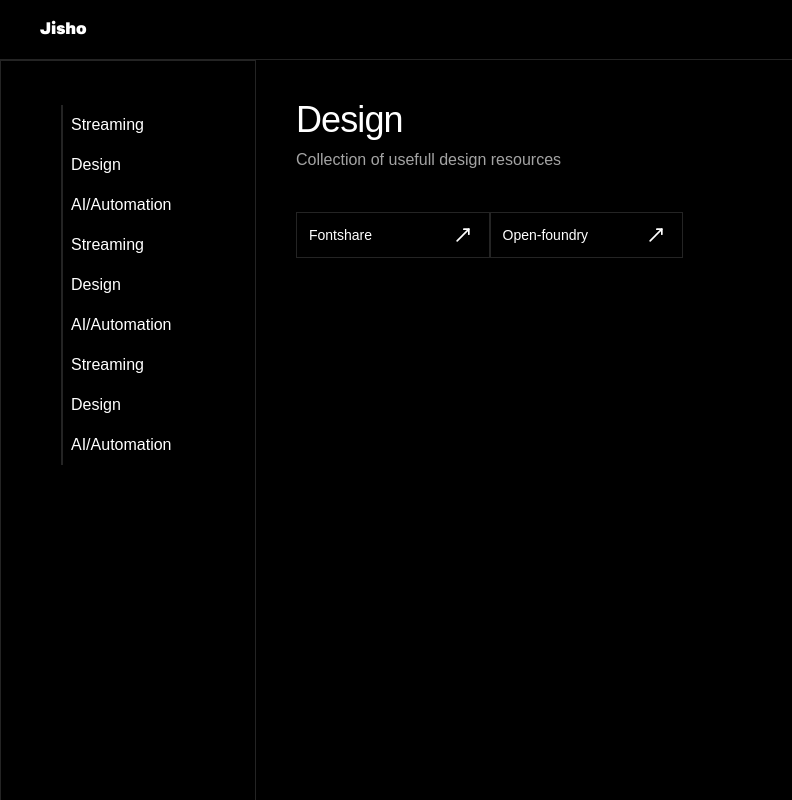
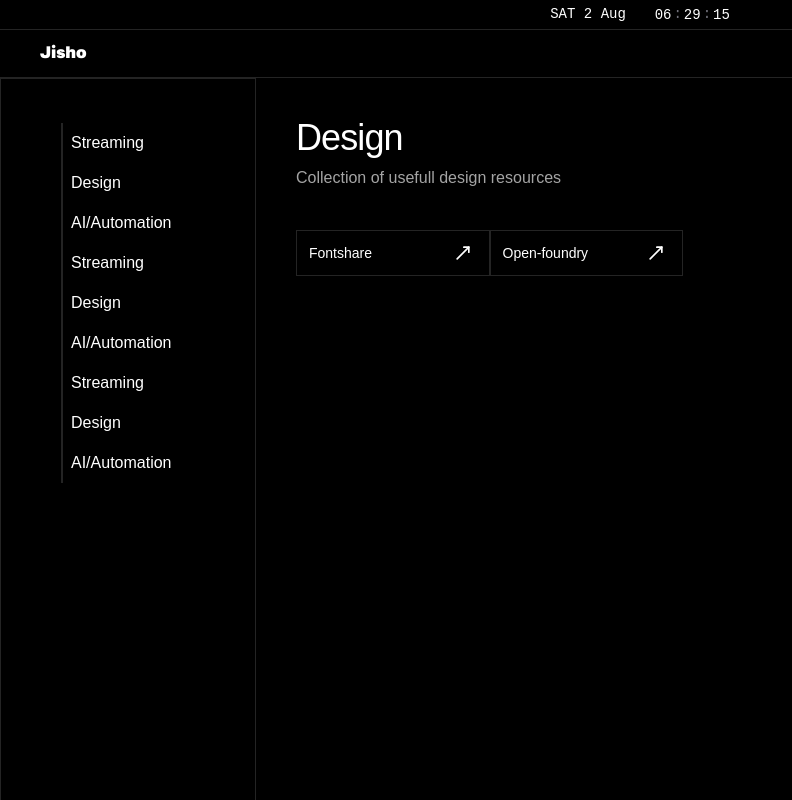
Before and after one commit to Yash0z/Jisho, a Next.js app: page /collectables/design in a window 1280 px wide. Shown: the whole page, without its empty margins (0-792 px from the left). Built offline with nearby package versions, Linux system fonts and the light colour scheme; a web font is replaced by a local one.

Commit message:
Date/time

```diff
--- a/app/layout.tsx
+++ b/app/layout.tsx
@@ -2,6 +2,7 @@ import type { Metadata } from "next";
 import "./globals.css";
 import localFont from "next/font/local";
 import Link from "next/link";
+import { State } from "@/components/State";
 
 const nacelle = localFont({
 	src: "../public/fonts/Nacelle-Regular.woff2",
@@ -28,7 +29,10 @@ export default function RootLayout({
 			<body
 				className={`${nacelle.variable} ${display.variable} antialiased relative w-screen h-screen font-nacelle no-scrollbar`}
 			>
-				<div className='sticky  top-0 z-50 bg-background w-full px-10 h-15 border-b flex items-center'>
+				<div className='border-b p-1'>
+					<State />
+				</div>
+				<div className='sticky top-0 z-50 bg-background w-full px-10 h-12 border-b flex items-center'>
 					<Link href='/' className='font-display'>
 						Jisho
 					</Link>
--- /dev/null
+++ b/components/State.tsx
@@ -0,0 +1,57 @@
+"use client";
+import { useEffect, useState } from "react";
+import { SlidingNumber } from "./motion-primitives/sliding-number";
+
+const WEEKDAYS = ["SUN", "MON", "TUE", "WED", "THU", "FRI", "SAT"];
+const MONTHS = [
+	"Jan",
+	"Feb",
+	"Mar",
+	"Apr",
+	"May",
+	"Jun",
+	"Jul",
+	"Aug",
+	"Sep",
+	"Oct",
+	"Nov",
+	"Dec",
+];
+
+export function State() {
+	const now = new Date();
+	const [hours, setHours] = useState(now.getHours());
+	const [minutes, setMinutes] = useState(now.getMinutes());
+	const [seconds, setSeconds] = useState(now.getSeconds());
+	const [date, setDate] = useState(now);
+
+	useEffect(() => {
+		const interval = setInterval(() => {
+			const current = new Date();
+			setHours(current.getHours());
+			setMinutes(current.getMinutes());
+			setSeconds(current.getSeconds());
+			setDate(current);
+		}, 1000);
+		return () => clearInterval(interval);
+	}, []);
+
+	const weekday = WEEKDAYS[date.getDay()];
+	const day = date.getDate();
+	const month = MONTHS[date.getMonth()];
+
+	return (
+		<div className='flex items-center justify-center gap-3 font-mono text-[14px]'>
+			<div>
+				{weekday} {day} {month} &nbsp;
+			</div>
+			<div className='flex items-center gap-0.5'>
+				<SlidingNumber value={hours} padStart={true} />
+				<span className='text-zinc-500'>:</span>
+				<SlidingNumber value={minutes} padStart={true} />
+				<span className='text-zinc-500'>:</span>
+				<SlidingNumber value={seconds} padStart={true} />
+			</div>
+		</div>
+	);
+}
--- /dev/null
+++ b/components/motion-primitives/sliding-number.tsx
@@ -0,0 +1,122 @@
+'use client';
+import { useEffect, useId } from 'react';
+import {
+  MotionValue,
+  motion,
+  useSpring,
+  useTransform,
+  motionValue,
+} from 'motion/react';
+import useMeasure from 'react-use-measure';
+
+const TRANSITION = {
+  type: 'spring',
+  stiffness: 280,
+  damping: 18,
+  mass: 0.3,
+};
+
+function Digit({ value, place }: { value: number; place: number }) {
+  const valueRoundedToPlace = Math.floor(value / place) % 10;
+  const initial = motionValue(valueRoundedToPlace);
+  const animatedValue = useSpring(initial, TRANSITION);
+
+  useEffect(() => {
+    animatedValue.set(valueRoundedToPlace);
+  }, [animatedValue, valueRoundedToPlace]);
+
+  return (
+    <div className='relative inline-block w-[1ch] overflow-x-visible overflow-y-clip leading-none tabular-nums'>
+      <div className='invisible'>0</div>
+      {Array.from({ length: 10 }, (_, i) => (
+        <Number key={i} mv={animatedValue} number={i} />
+      ))}
+    </div>
+  );
+}
+
+function Number({ mv, number }: { mv: MotionValue<number>; number: number }) {
+  const uniqueId = useId();
+  const [ref, bounds] = useMeasure();
+
+  const y = useTransform(mv, (latest) => {
+    if (!bounds.height) return 0;
+    const placeValue = latest % 10;
+    const offset = (10 + number - placeValue) % 10;
+    let memo = offset * bounds.height;
+
+    if (offset > 5) {
+      memo -= 10 * bounds.height;
+    }
+
+    return memo;
+  });
+
+  // don't render the animated number until we know the height
+  if (!bounds.height) {
+    return (
+      <span ref={ref} className='invisible absolute'>
+        {number}
+      </span>
+    );
+  }
+
+  return (
+    <motion.span
+      style={{ y }}
+      layoutId={`${uniqueId}-${number}`}
+      className='absolute inset-0 flex items-center justify-center'
+      transition={TRANSITION}
+      ref={ref}
+    >
+      {number}
+    </motion.span>
+  );
+}
+
+type SlidingNumberProps = {
+  value: number;
+  padStart?: boolean;
+  decimalSeparator?: string;
+};
+
+export function SlidingNumber({
+  value,
+  padStart = false,
+  decimalSeparator = '.',
+}: SlidingNumberProps) {
+  const absValue = Math.abs(value);
+  const [integerPart, decimalPart] = absValue.toString().split('.');
+  const integerValue = parseInt(integerPart, 10);
+  const paddedInteger =
+    padStart && integerValue < 10 ? `0${integerPart}` : integerPart;
+  const integerDigits = paddedInteger.split('');
+  const integerPlaces = integerDigits.map((_, i) =>
+    Math.pow(10, integerDigits.length - i - 1)
+  );
+
+  return (
+    <div className='flex items-center'>
+      {value < 0 && '-'}
+      {integerDigits.map((_, index) => (
+        <Digit
+          key={`pos-${integerPlaces[index]}`}
+          value={integerValue}
+          place={integerPlaces[index]}
+        />
+      ))}
+      {decimalPart && (
+        <>
+          <span>{decimalSeparator}</span>
+          {decimalPart.split('').map((_, index) => (
+            <Digit
+              key={`decimal-${index}`}
+              value={parseInt(decimalPart, 10)}
+              place={Math.pow(10, decimalPart.length - index - 1)}
+            />
+          ))}
+        </>
+      )}
+    </div>
+  );
+}
--- a/package.json
+++ b/package.json
@@ -18,7 +18,8 @@
     "motion": "^12.23.12",
     "next": "15.4.5",
     "react": "19.1.0",
-    "react-dom": "19.1.0"
+    "react-dom": "19.1.0",
+    "react-use-measure": "^2.1.7"
   },
   "devDependencies": {
     "@tailwindcss/postcss": "^4",
```
Also changed, not shown: 1 other file (tests, documents, lock files or other folders).
